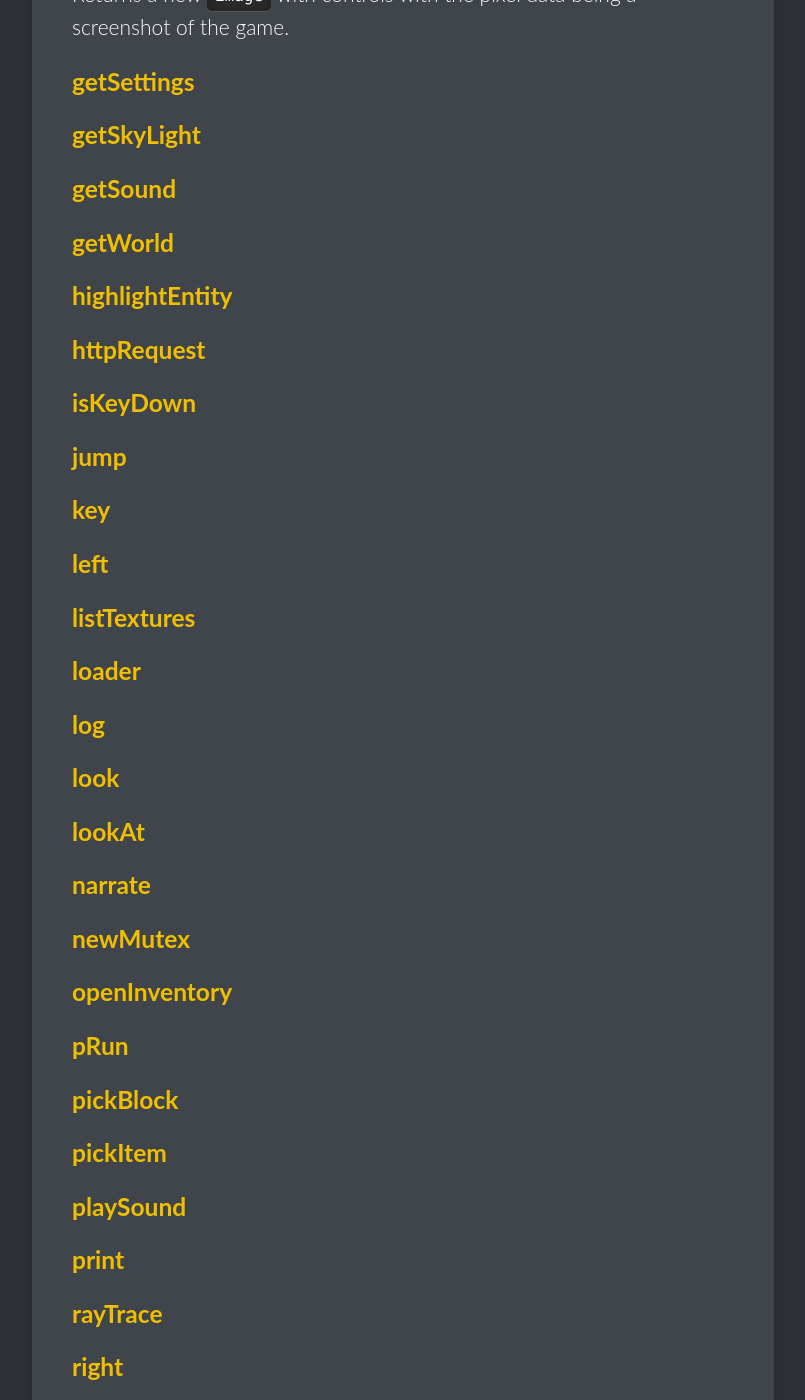
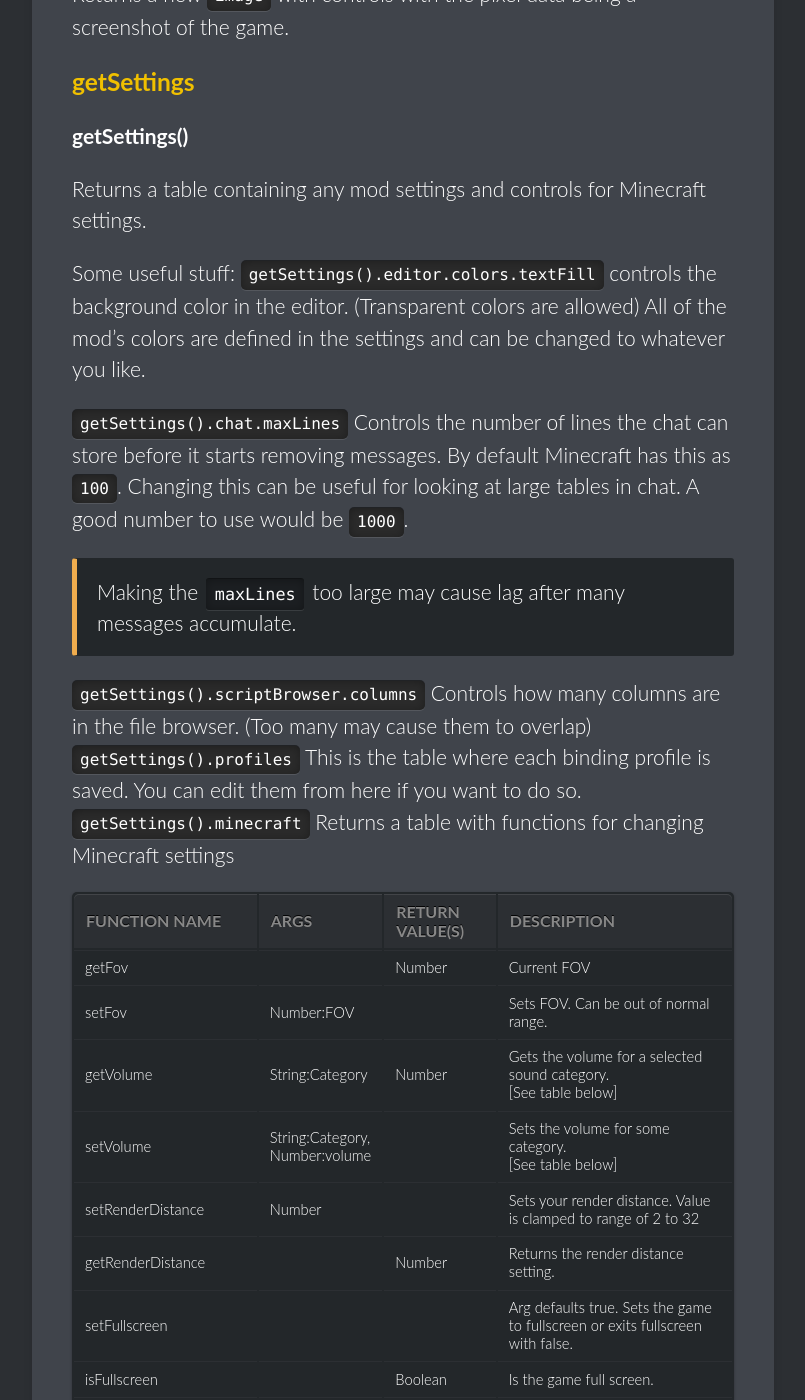
Before and after one commit to TheOnlyRealCoder/AdvancedMacros.github.io, a Jekyll site: the page built from _docs/reference/functions.md, in a window 1280 px wide and 1400 px high, scrolled down 13070 px. Shown: the whole window, without its empty margins (139-944 px from the left). Built offline with Jekyll 4.4.1, drawn with Linux system fonts in a browser that asks for light colours; some of the changed text lies outside the part shown.

Commit message:
GetSettings
Part way through all the Minecraft settings.....

```diff
--- a/_docs/reference/functions.md
+++ b/_docs/reference/functions.md
@@ -425,6 +425,108 @@ For `output` items:
 Returns a new `image` with controls with the pixel data being a screenshot of the game.
 
 ### getSettings
+
+**getSettings()**
+
+Returns a table containing any mod settings and controls for Minecraft settings.
+
+Some useful stuff:
+`getSettings().editor.colors.textFill` controls the background color in the editor. (Transparent colors are allowed)
+All of the mod's colors are defined in the settings and can be changed to whatever you like.
+
+`getSettings().chat.maxLines` Controls the number of lines the chat can store before it starts removing messages. By default Minecraft has this as `100`. Changing this can be useful for looking at large tables in chat.
+A good number to use would be `1000`.
+
+<div class="note warning">Making the <code>maxLines</code> too large may cause lag after many messages accumulate.</div>
+
+`getSettings().scriptBrowser.columns` Controls how many columns are in the file browser. (Too many may cause them to overlap)
+`getSettings().profiles` This is the table where each binding profile is saved. You can edit them from here if you want to do so.
+`getSettings().minecraft` Returns a table with functions for changing Minecraft settings
+
+| Function Name            | Args              | Return Value(s) | Description                              |
+|:-------------------------|:------------------|:----------------|:-----------------------------------------|
+|getFov                    |                   | Number          | Current FOV                              |
+|setFov                    | Number:FOV        |                 | Sets FOV. Can be out of normal range.    |
+|getVolume                 | String:Category   | Number          | Gets the volume for a selected sound category.<br>[See table below] |
+|setVolume                 | String:Category,<br>Number:volume | | Sets the volume for some category.<br>[See table below] |
+|setRenderDistance         | Number            |                 | Sets your render distance. Value is clamped to range of 2 to 32 |
+|getRenderDistance         |                   | Number          | Returns the render distance setting. |
+|setFullscreen             | <Boolean>         |                 | Arg defaults true. Sets the game to fullscreen or exits fullscreen with false. |
+|isFullscreen              |                   | Boolean         | Is the game full screen.                                   |
+|getSkinCustomization      |                   | Table           | Returns a table listing if a skin layer is on or off.      |
+|getSkinCustomization      | String            | Boolean         | Returns a boolean indicating if a skin layer is on or off. |
+|getMaxFps                 |                   | Number          | Returns the FPS limit |
+|setMaxFps                 | Number            |                 | Sets the max FPS |
+|setAdvancedItemTooltips   | Boolean           |                 | Enable or disable advanced tooltips. (shows durability and id on items) |
+|isAdvancedItemTooltips    |                   | Boolean         | Check if advanced tooltips are visible |
+|getSmoothLighting         |                   | String          | Lighting mode of <code>off</code>, <code>min</code>, or <code>max</code> |
+|setSmoothLighting         | String:Mode       |                 | Sets smooth lighting mode. Modes are <code>off</code>, <code>min</code>, or <code>max</code> |
+|setAutoJump               |
+|isAutoJump                |
+|getChatOpacity            |
+|setChatOpacity            |
+|getChatScale              |
+|setChatScale              |
+|getChatHeightFocused      |
+|setChatHeightFocused      |
+|getChatHeightUnfocused    |
+|setChatHeightUnfocused    |
+|setChatWidth              |
+|getChatWidth              |
+|setCloudsMode             |
+|getCloudsMode             |
+|setDifficulty             |
+|getDifficulty             |
+|setVsync                  |
+|isVsync                   |
+|setEntityShadows          |
+|isEntityShadows           |
+|setFancyGraphics          |
+|isFancyGraphics           |
+|setGuiScale               |
+|getGuiScale               |
+|setHeldItemTooltips       |
+|isHeldItemTooltips        |
+|setInvertMouse            |
+|isInvertMouse             |
+|getLanguage               |
+|getLanguages              |
+|setLanguage               |
+|getLastServer             |
+|getMainHandSide           |
+|setMainHandSide           |
+|getMipmapLevels           |
+|setMipmapLevels           |
+|getMouseSensitivity       |
+|setMouseSensitivity       |
+|setParticleLevel          |
+|getParticleLevel          |
+|setPauseOnLostFocus       |
+|isPauseOnLostFocus        |
+|setSmoothCamera           |
+|isSmoothCamera            |
+|setPerspective            |
+|getPerspective            |
+|setTouchscreenMode        |
+|isTouchscreenMode         |
+|setViewBobbing            |
+|isViewBobbing             |
+
+|Sound Categories |
+|:----------------|
+|master           |
+|music            |
+|record           |
+|weather          |
+|block            |
+|hostile          |
+|neutral          |
+|player           |
+|ambient          |
+|voice            |
+
+`getSettings().save()` Saves all changes you made to settings. Be sure to call this after making changes.
+
 ### getSkyLight
 ### getSound
 ### getWorld
```
